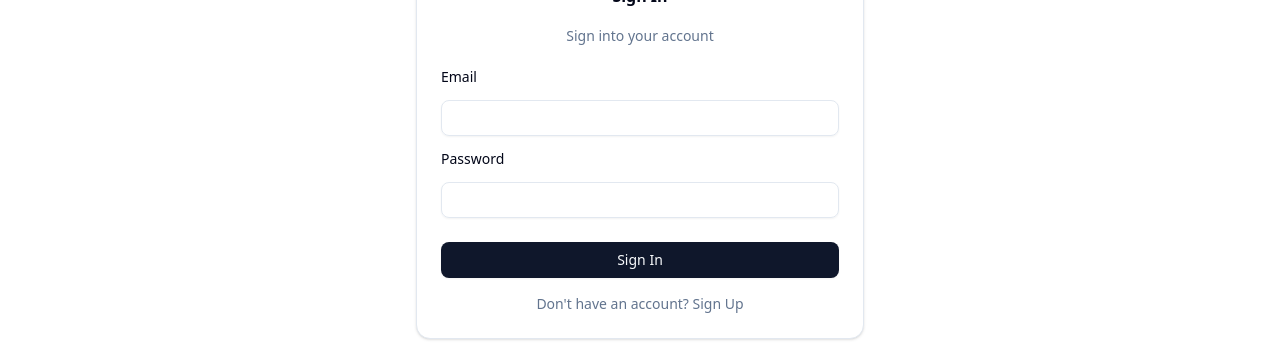
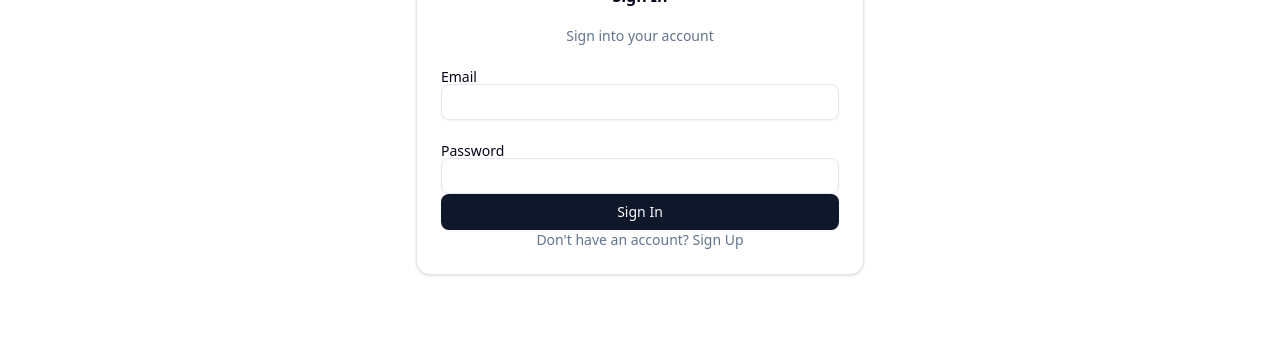
Before and after one commit to codiemaureen/ideal-mobile-v2, a Next.js app: page /sign-in in a window 1280 px wide. Shown: the part 255-619 px from the top of the page. Built offline with nearby package versions, Linux system fonts and the light colour scheme; no server answers.

Commit message:
Adding callback url

```diff
--- a/app/(auth)/sign-in/credentials-signin-form.jsx
+++ b/app/(auth)/sign-in/credentials-signin-form.jsx
@@ -1,41 +1,43 @@
 'use client';
 
-import { useState } from 'react';
-import { signIn } from 'next-auth/react';
-import { Button } from '@/components/ui/button';
-import { Input } from '@/components/ui/input';
-import { Label } from '@/components/ui/label';
+import { Button } from "@/components/ui/button";
+import { Input } from "@/components/ui/input";
+import { Label } from "@/components/ui/label";
+import { signInDefaultValues } from "@/lib/constants";
+import Link from "next/link";
+import { signInWithCredentials } from "@/lib/action/user.action";
+import { useActionState, useEffect } from "react";
+import { useFormStatus } from "react-dom";
+import { useSearchParams, useRouter } from "next/navigation";
 
-export default function CredentialsSignInForm() {
-  const [email, setEmail] = useState('');
-  const [password, setPassword] = useState('');
-  const [submitting, setSubmitting] = useState(false);
-  const [error, setError] = useState('');
-
-  async function onSubmit(e) {
-    e.preventDefault();
-    setError('');
-    setSubmitting(true);
-
-    const res = await signIn('credentials', {
-      email,
-      password,
-      redirect: false,
+const CredentialsSignInForm = () => {
+  const [data, action] = useActionState(signInWithCredentials, {
+    success: false,
+    message: ''
   });
 
-    setSubmitting(false);
+  const searchParams = useSearchParams();
+  const callbackUrl = searchParams.get('callbackUrl') || '/';
 
-    if (res?.error) {
-      setError('Invalid email or password');
-      return;
-    }
-
-    window.location.assign('/');
-  }
+  const SignInButton = () => {
+    const { pending } = useFormStatus();
+    return (
+      <Button
+        type="submit"
+        disabled={pending}
+        className="w-full"
+        variant="default"
+      >
+        {pending ? 'Signing In...' : 'Sign In'}
+      </Button>
+    );
+  };
 
   return (
-    <form method="post" onSubmit={onSubmit}>
-      <div className="space-y-4">
+    <form action={action}>
+      <input type="hidden" name="callbackUrl" value={callbackUrl} />
+      <div className="space-y-6">
+        <div>
           <Label htmlFor="email">Email</Label>
           <Input
             id="email"
@@ -43,12 +45,10 @@ export default function CredentialsSignInForm() {
             type="email"
             required
             autoComplete="email"
-          value={email}
-          onChange={(e) => setEmail(e.target.value)}
+            defaultValue={signInDefaultValues.email}
           />
         </div>
-
-      <div className="space-y-4 mt-4">
+        <div>
           <Label htmlFor="password">Password</Label>
           <Input
             id="password"
@@ -56,23 +56,26 @@ export default function CredentialsSignInForm() {
             type="password"
             required
             autoComplete="current-password"
-          value={password}
-          onChange={(e) => setPassword(e.target.value)}
+            defaultValue={signInDefaultValues.password}
           />
         </div>
-
-      {error && <p className="text-sm text-red-600 mt-3">{error}</p>}
-
-      <div className="mt-6">
-        <Button className="w-full" type="submit" disabled={submitting}>
-          {submitting ? 'Signing in…' : 'Sign In'}
-        </Button>
       </div>
-
-      <div className="text-sm text-center text-muted-foreground mt-4">
+      <div>
+        <SignInButton />
+      </div>
+      <div>
+        {data && !data.success && (
+          <div className="text-center text-destructive">
+            {data.message}
+          </div>
+        )}
+      </div>
+      <div className="text-sm text-center text-muted-foreground">
         Don&apos;t have an account?{' '}
-        <a href="/sign-up" className="link">Sign Up</a>
+        <Link href="/sign-up" target="_self" className="link">Sign Up</Link>
       </div>
     </form>
   );
-}
+};
+
+export default CredentialsSignInForm;
```
Lines whose indentation alone changed are shown as unchanged.
